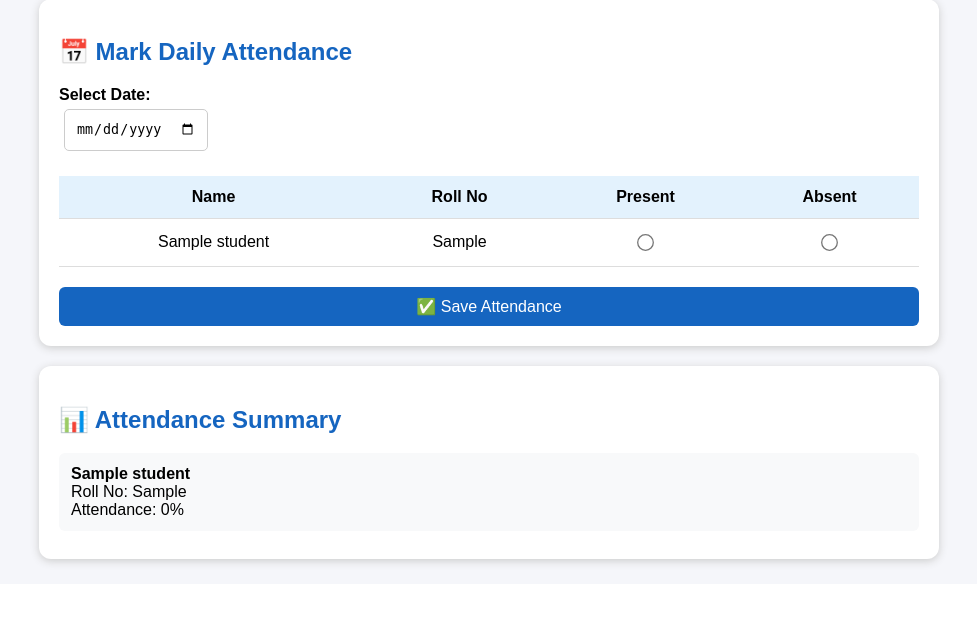
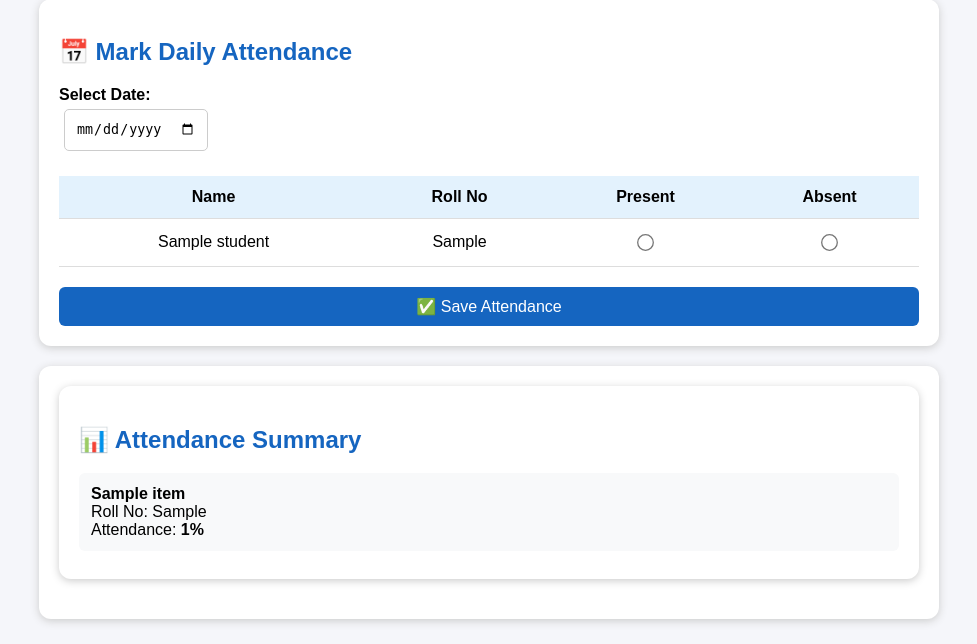
Before and after one commit to asanm104anm10410422213011/AI-Student-Attendance-Management, a Flask app: template templates/index.html in a window 1280 px wide. Shown: the part 617-1261 px from the top of the page, without its empty margins (151-1128 px from the left). Before the commit the page ends 1185 px from the top, so only its background shows below. Run offline with Flask 3, Linux system fonts and the light colour scheme; the template is opened without the code that fills it: most values are stand-ins (such as "Sample title", 1, 10 or a date in 2020).

Commit message:
Update index.html

```diff
--- a/templates/index.html
+++ b/templates/index.html
@@ -280,25 +280,30 @@
 
     <div class="card">
 
-        <h2>📊 Attendance Summary</h2>
+       <!-- ATTENDANCE SUMMARY -->
 
-        {% for student in students %}
+<div class="card">
 
-        <div class="student">
+    <h2>📊 Attendance Summary</h2>
 
-            <span>
-                <strong>{{ student.name }}</strong><br>
-                Roll No: {{ student.roll_no }}<br>
-                Attendance: 0%
-            </span>
+    {% for item in student_summary %}
 
-        </div>
+    <div class="student">
 
-        {% endfor %}
+        <span>
+            <strong>{{ item.name }}</strong><br>
+            Roll No: {{ item.roll_no }}<br>
+            Attendance: <strong>{{ item.percentage }}%</strong>
+        </span>
 
     </div>
 
+    {% else %}
+
+    <p>No students added yet.</p>
+
+    {% endfor %}
+
 </div>
-
 </body>
 </html>
```
